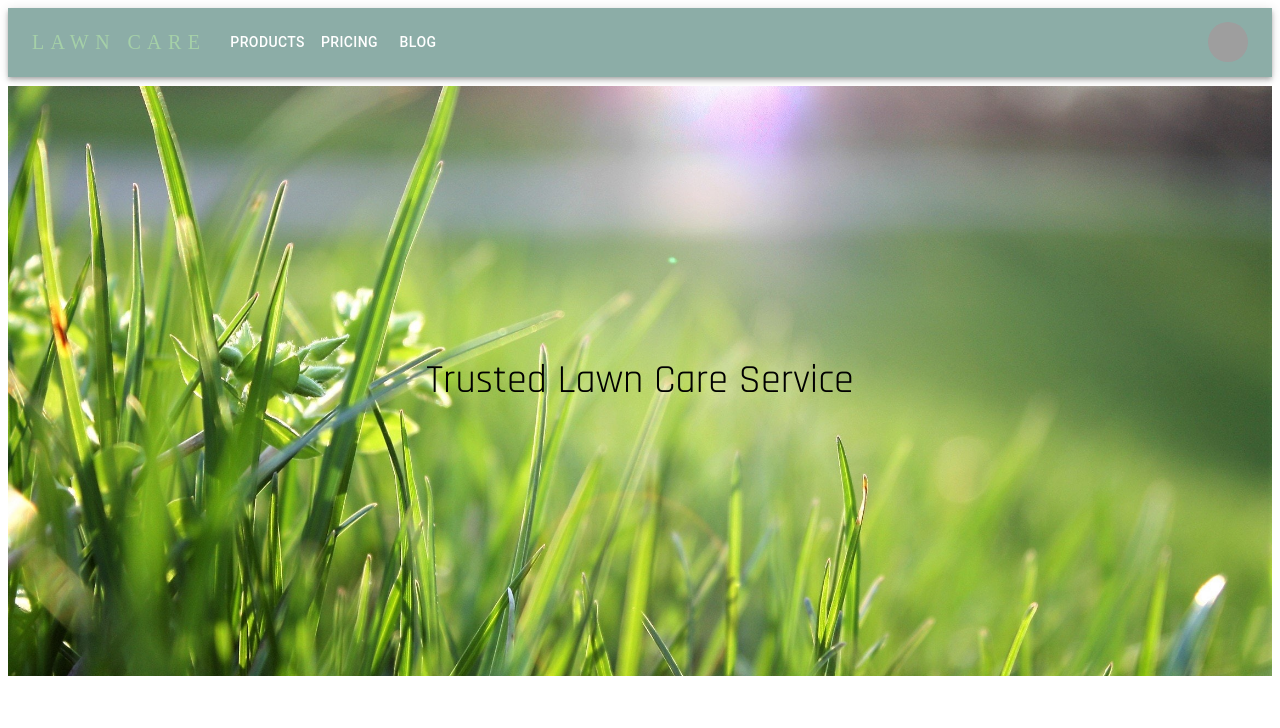
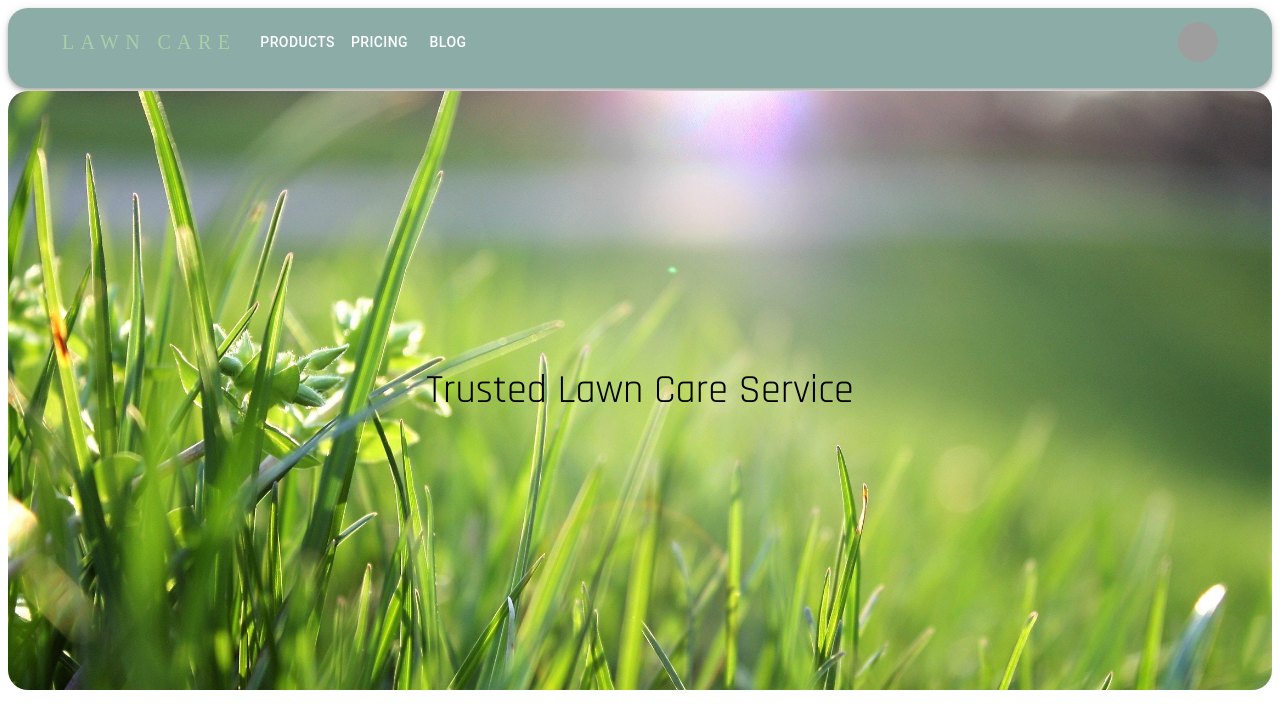
Before and after one commit to serabaker/lawn-care, a React (Create React App) app: page / in a window 1280 px wide. Shown: the top 728 px of the page. Built offline with nearby package versions, Linux system fonts and the light colour scheme; grey boxes are pictures that could not be loaded.

Commit message:
updated navbar styling

```diff
--- a/src/components/HeroSection/HeroSection.css
+++ b/src/components/HeroSection/HeroSection.css
@@ -1,6 +1,6 @@
 .hero-container {
   height: 600px;
-  padding-top: 4px;
+  padding-top: 2px;
   display: flex;
   position: sticky;
   align-items: center;
@@ -9,10 +9,11 @@
 }
 
 .hero-img {
-  height: 590px;
-  width: 1315px;
+  height: 599px;
+  width: 100%;
   -o-object-fit: cover;
   object-fit: cover;
+  border-radius: 20px;
 }
 
 .hero-content {
--- a/src/components/Navbar/Navbar.js
+++ b/src/components/Navbar/Navbar.js
@@ -39,6 +39,9 @@ function Navbar() {
       position="static"
       sx={{
         backgroundColor: "#8CADA7",
+        borderRadius: "20px",
+        height: "80px",
+        padding: "0 30px",
       }}
     >
       <Container maxWidth="xl">
```
